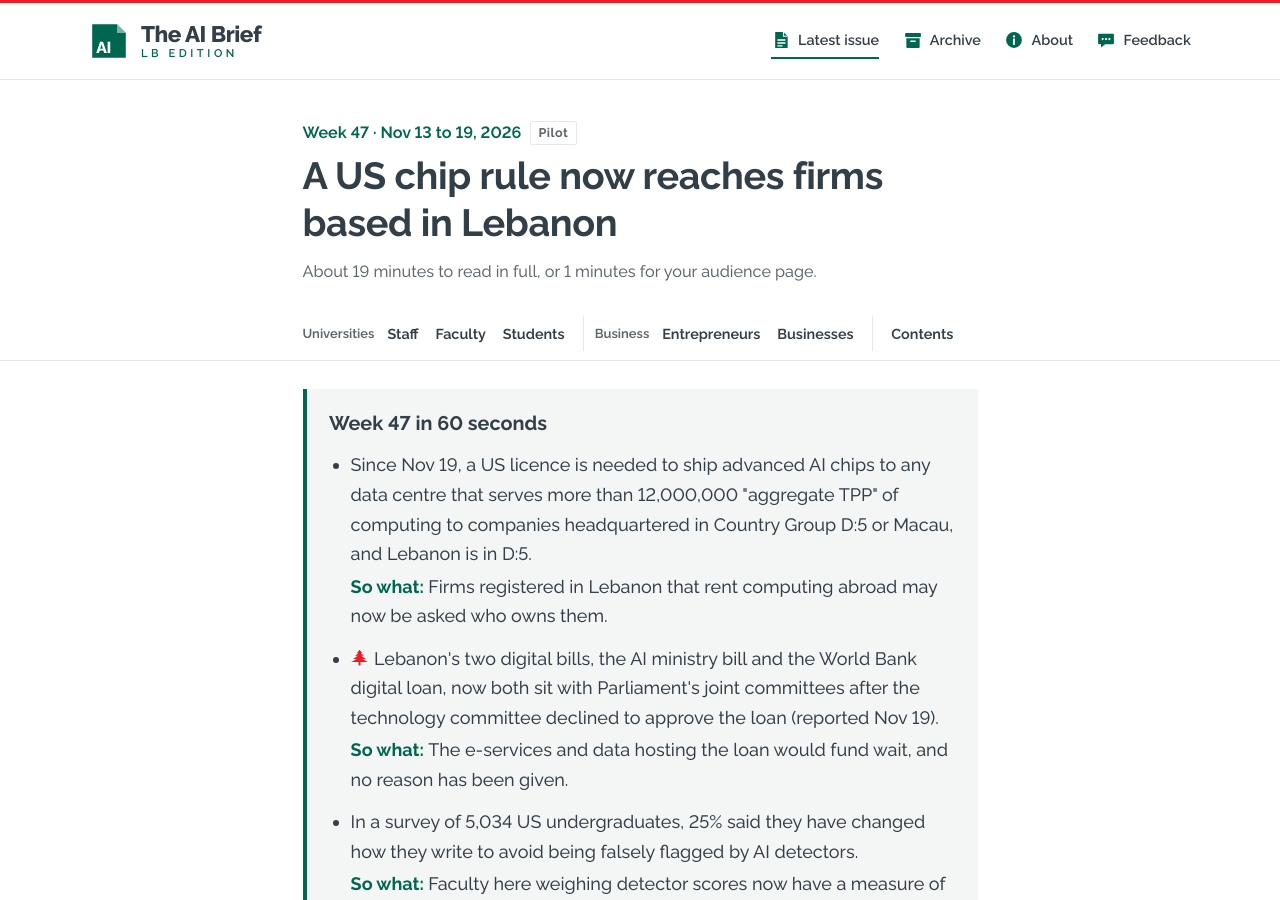
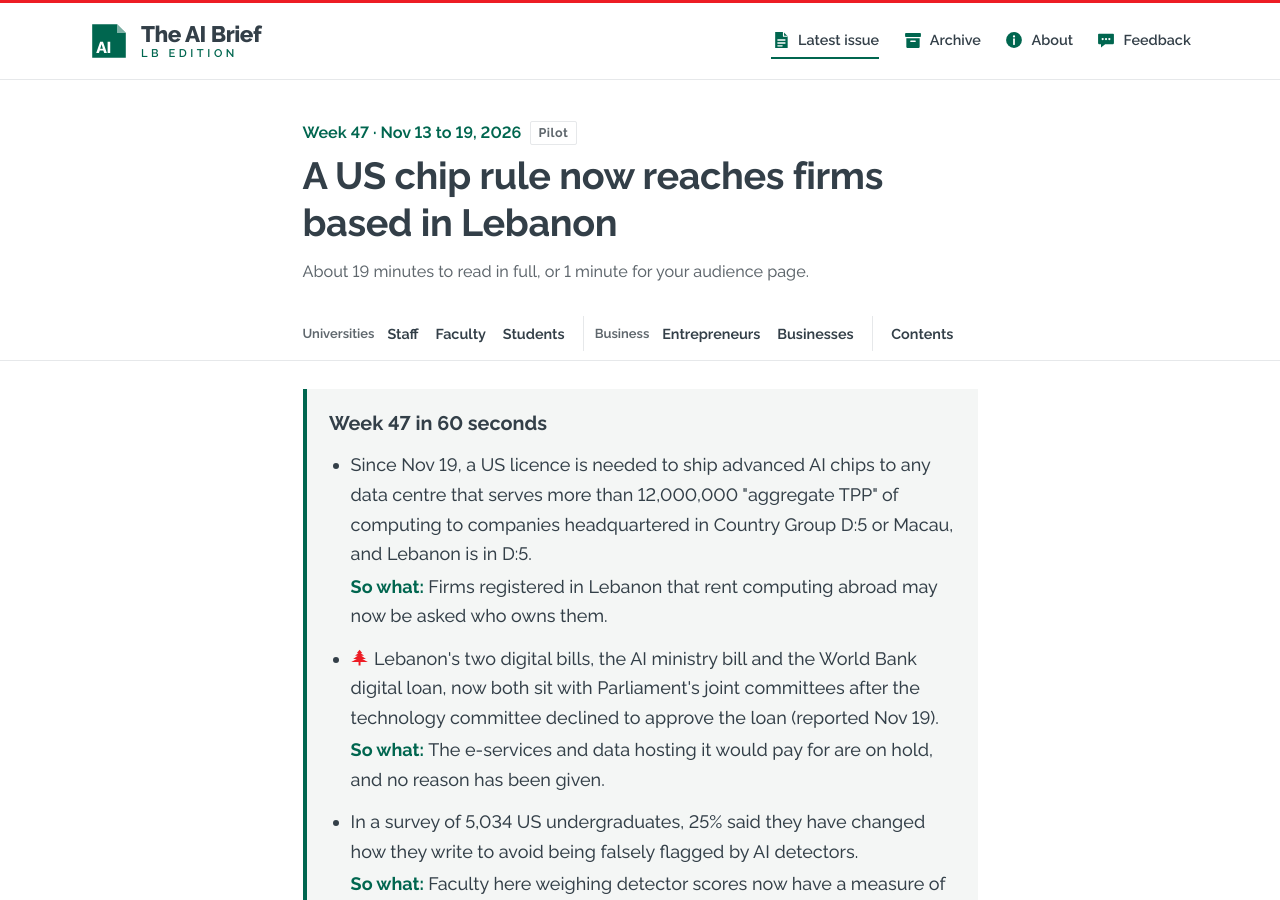
Before and after one commit to ibrahimhaddad/ai-brief-beirut, a Jekyll site: the page built from _issues/2026-11-20-issue-03.md, in a window 1280 px wide and 900 px high. Built offline with Jekyll 4.4.1, drawn with Linux system fonts in a browser that asks for light colours.

Commit message:
Issue layout: singular "minute" when a reading time is 1; Issue 3: clearer 60-second line
Co-Authored-By: Claude Opus 5.5 <noreply@anthropic.com>
Claude-Session: https://claude.ai/code/session_014R25pjcidfmP83uKxb7s63

```diff
--- a/_issues/2026-11-20-issue-03.md
+++ b/_issues/2026-11-20-issue-03.md
@@ -13,7 +13,7 @@ reading_time: 19
 audience_minutes: 1
 summary:
   - "Since Nov 19, a US licence is needed to ship advanced AI chips to any data centre that serves more than 12,000,000 \"aggregate TPP\" of computing to companies headquartered in Country Group D:5 or Macau, and Lebanon is in D:5. <span class=\"so-what\">Firms registered in Lebanon that rent computing abroad may now be asked who owns them.</span>"
-  - "Lebanon's two digital bills, the AI ministry bill and the World Bank digital loan, now both sit with Parliament's joint committees after the technology committee declined to approve the loan (reported Nov 19). <span class=\"so-what\">The e-services and data hosting the loan would fund wait, and no reason has been given.</span>"
+  - "Lebanon's two digital bills, the AI ministry bill and the World Bank digital loan, now both sit with Parliament's joint committees after the technology committee declined to approve the loan (reported Nov 19). <span class=\"so-what\">The e-services and data hosting it would pay for are on hold, and no reason has been given.</span>"
   - "In a survey of 5,034 US undergraduates, 25% said they have changed how they write to avoid being falsely flagged by AI detectors. <span class=\"so-what\">Faculty here weighing detector scores now have a measure of what the tools do to honest students' writing.</span>"
 summary_lebanon: [2]
 contents:
--- a/_layouts/issue.html
+++ b/_layouts/issue.html
@@ -4,7 +4,7 @@ layout: default
 <article class="wrap issue" data-issue-page>
   {% include kicker.html doc=page %}
   <h1>{{ page.title }}</h1>
-  <p class="meta">About {{ page.reading_time }} minutes to read in full, or {{ page.audience_minutes }} minutes for your audience page.</p>
+  <p class="meta">About {{ page.reading_time }} {% if page.reading_time == 1 %}minute{% else %}minutes{% endif %} to read in full, or {{ page.audience_minutes }} {% if page.audience_minutes == 1 %}minute{% else %}minutes{% endif %} for your audience page.</p>
 
   <div class="issue-bar">{% include audience-nav.html issue_number=page.issue %}</div>
   <p class="reading-note" hidden><span class="rn-text"></span> <a class="rn-short" href="#">Read the two-minute version</a> · <button type="button" class="rn-clear">Show everything</button></p>
```
